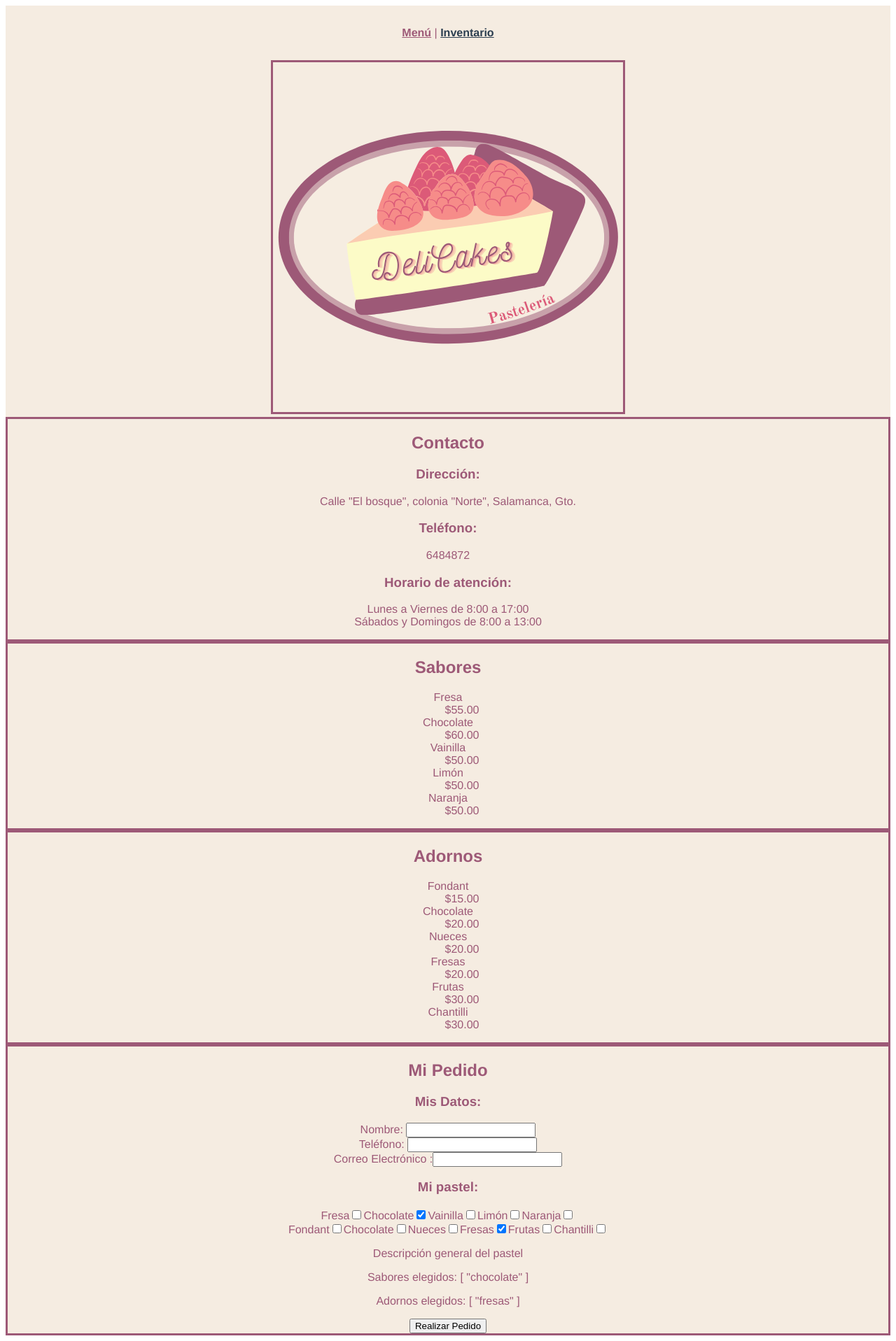
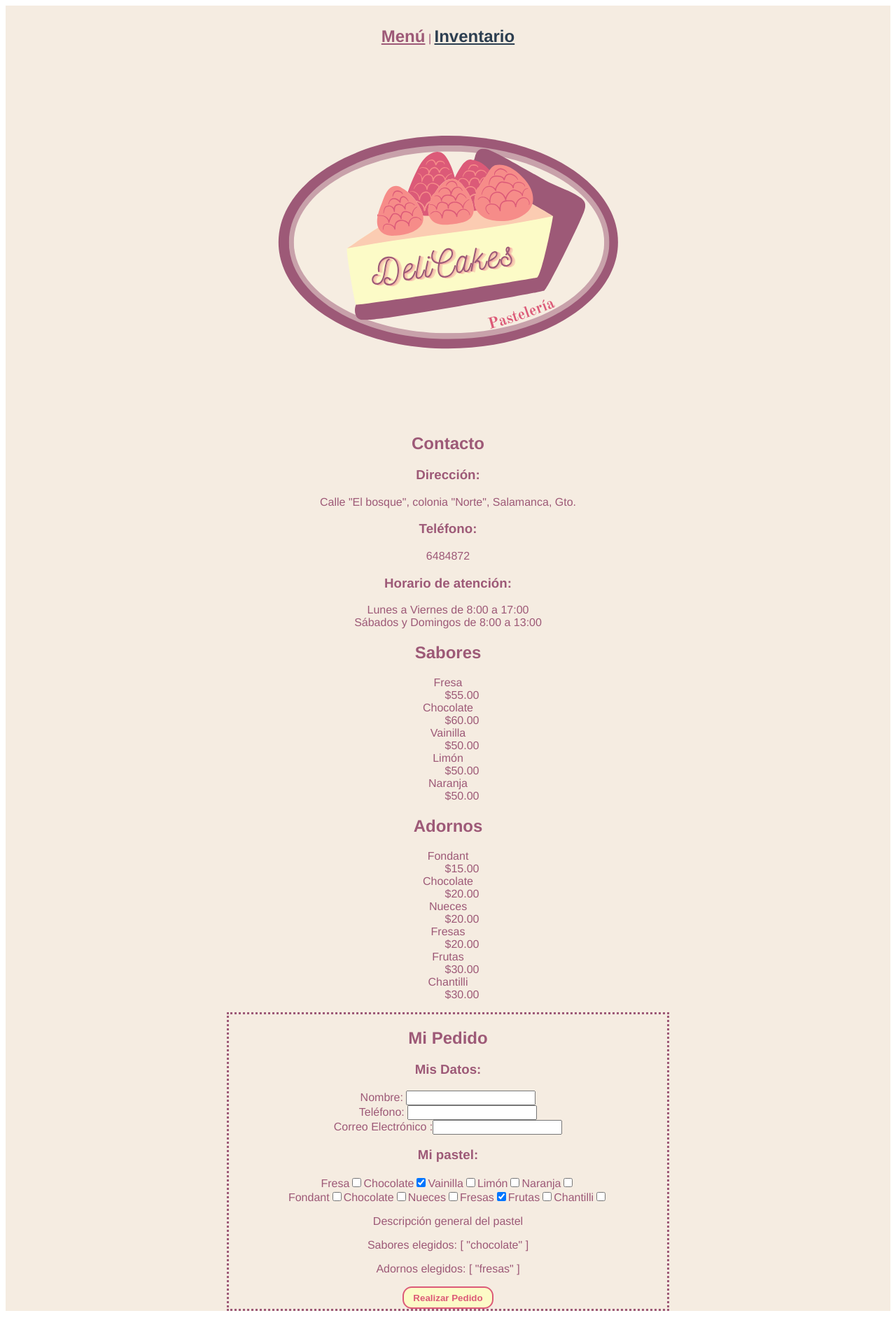
Before and after one commit to Gera097/bakery_vuex_launchx, a Vue app: page /#/ in a window 1280 px wide. Shown: the whole page at 70% size. After the commit the page ends 1882 px from the top, so only its background shows below. Built offline with nearby package versions, Linux system fonts and the light colour scheme.

Commit message:
Estilo de botones y renombre de variables

```diff
--- a/src/App.vue
+++ b/src/App.vue
@@ -18,6 +18,8 @@
   box-sizing: border-box;
   margin: 0px;
   padding: 0%;
+  width: 100%;
+  min-width: 735px;
 }
 
 nav {
@@ -25,6 +27,7 @@ nav {
 }
 
 nav a {
+  font-size: x-large;
   font-weight: bold;
   color: #2c3e50;
 }
@@ -32,4 +35,32 @@ nav a {
 nav a.router-link-exact-active {
   color: #9D5977;
 }
+
+img {
+  max-width: 500px;
+  width: 75%;
+  height: auto;
+}
+
+table {
+  min-width: 721px;
+  width: 75%;
+  height: auto;
+}
+
+button {
+  font-weight: 800;
+  border: 2px solid #DC5A78;
+  background-color: #FCFBC7;
+  color: #DC5A78;
+  padding: 0.5em 1em;
+  border-radius: 1em;
+}
+
+button:hover {
+  border: 2px solid #F5ECE1;
+  background-color: #DC5A78;
+  color: #F5ECE1;;
+}
+
 </style>
--- a/src/components/DatosPedido.vue
+++ b/src/components/DatosPedido.vue
@@ -71,7 +71,7 @@
 
                 const info_cantidad_sabores = {
                     lista_elementos: this.$store.state.saborElegido.sabores,
-                    grupo: 'cantidadSabores'
+                    grupo: 'Sabores'
                 }
                 const info_cantidad_adornos = {
                     lista_elementos: this.$store.state.adornoElegido.adornos,
@@ -81,8 +81,6 @@
                 this.$store.commit('restar_cantidad',info_cantidad_sabores);
                 this.$store.commit('restar_cantidad',info_cantidad_adornos);
 
-               /*  this.$store.commit('restar_cantidad',this.$store.state.saborElegido.sabores); */
-
                 alert("Pedido realizado correctamente");
                 this.$store.commit('limpiar_formulario')
             }
@@ -90,5 +88,9 @@
     }
 </script>
 
-<style>
+<style scoped>
+    form {
+        margin: 0px 25%;
+        border-style: dotted;
+    }
 </style>
--- a/src/store/index.js
+++ b/src/store/index.js
@@ -2,7 +2,7 @@ import { createStore } from 'vuex'
 
 export default createStore({
   state: {
-    cantidadSabores: {
+    Sabores: {
       fresa: 10,
       chocolate: 10,
       vainilla: 10,
--- a/src/views/ClienteView.vue
+++ b/src/views/ClienteView.vue
@@ -27,9 +27,4 @@
 </script>
 
 <style scoped>
-    * {
-        border-style:solid;
-        border-width: 0.2rem;
-        border-color: #9D5977;
-    }
 </style>
--- a/src/views/PasteleroView.vue
+++ b/src/views/PasteleroView.vue
@@ -1,8 +1,8 @@
 <template>
     <img src="../assets/DeliCakesLogo.svg" alt="DeliCakes logo">
 
-    <Inventario class="candidad-sabores" objeto='cantidadSabores' caption="Sabores"/>
-    <Inventario objeto='cantidadAdornos' caption="Adornos"/>
+    <Inventario class="tabla" objeto='Sabores' caption="Sabores"/>
+    <Inventario class="tabla" objeto='cantidadAdornos' caption="Adornos"/>
 
     <table>
         <caption>Pedidos</caption>
@@ -39,18 +39,27 @@
     const store = useStore()
 </script>
 
-<style scoped>
+<style >
     table {
-        /* margin-left: auto;
-        margin-right: auto; */
         margin: 2em auto;
         border: 2px solid;
         border-collapse: collapse;
     }
     th {
-    background-color: #9D5977;
-    color: #F5ECE1;
-    border: 2px solid #9D5977;
+        padding: 0.5em 1em;
+        background-color: #9D5977;
+        color: #F5ECE1;
+        border: 2px solid #9D5977;
+    }
+
+    .tabla {
+        margin: 2em auto;
+    }
+
+    caption {
+        font-size: x-large;
+        font-weight: 600;
+        margin-bottom: 0.5em;
     }
 
 </style>
```
